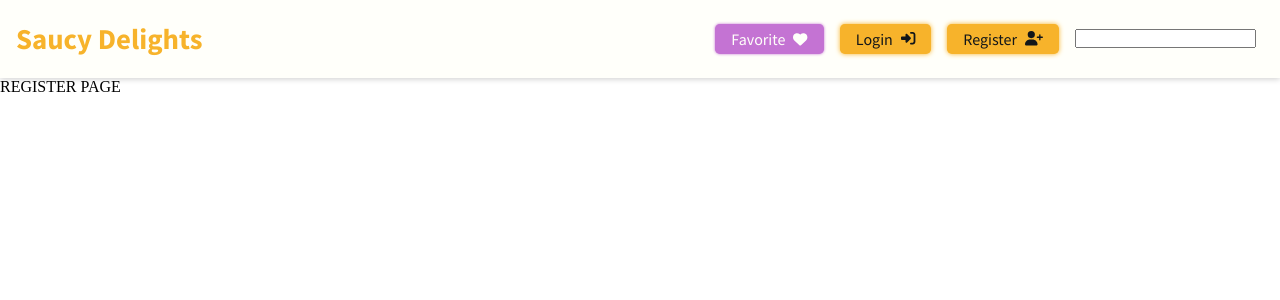
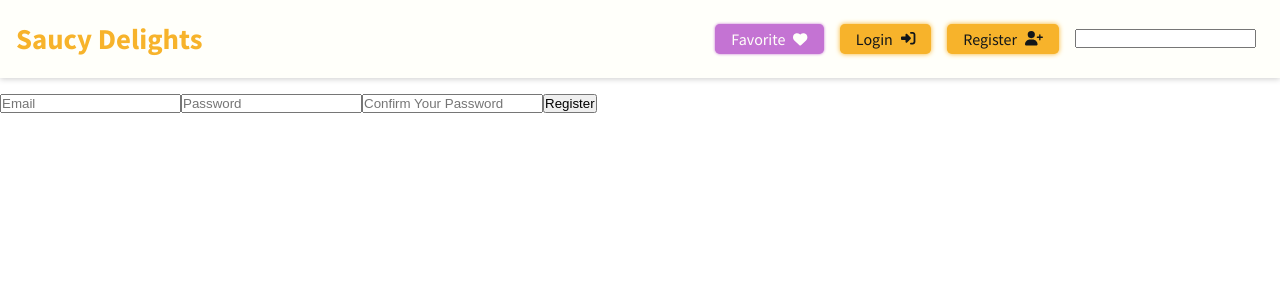
Before and after one commit to bababubudev/Saucy_Delights, a React (Vite) app in the folder frontend/: page /register in a window 1280 px wide. Shown: the top 300 px of the page. Built offline with nearby package versions, Linux system fonts and the light colour scheme; a web font is replaced by a local one.

Commit message:
login register page initial HTML

```diff
--- a/frontend/src/components/Hamburger.tsx
+++ b/frontend/src/components/Hamburger.tsx
@@ -7,7 +7,7 @@ import { faRightToBracket } from "@fortawesome/free-solid-svg-icons";
 import "../styles/navbar.scss";
 import { faUserPlus } from "@fortawesome/free-solid-svg-icons";
 import { faHeart } from "@fortawesome/free-solid-svg-icons";
-
+import { faMagnifyingGlass } from "@fortawesome/free-solid-svg-icons";
 function Hamburger() {
   const [isOpen, setIsOpen] = useState(false);
   const location = useLocation();
@@ -46,7 +46,10 @@ function Hamburger() {
               </span>
             </Link>
           </li>
-          <input type="search" placeholder="Search for a recipe..." />
+          <div className="search">
+            <FontAwesomeIcon icon={faMagnifyingGlass} className="search-icon"/>
+            <input type="search" placeholder="Search for a recipe..." />
+          </div>
         </ul>
       )}
     </div>
--- a/frontend/src/pages/Login.tsx
+++ b/frontend/src/pages/Login.tsx
@@ -1,9 +1,52 @@
-import React from 'react'
+import React from "react";
+import { useState, useEffect } from "react";
 
 function Login() {
+  const [formData, setFormData] = useState({
+    email: "",
+    password: "",
+  });
+
+  const { email, password } = formData;
+
+
+  function onChangeHandler(e) {
+    setFormData((prevState) => ({
+      ...prevState,
+      [e.target.name]: e.target.value,
+    }));
+  }
+
+  function onSubmitHandler(e) {
+    e.preventDefault();
+  }
   return (
-    <div>LOGIN PAGE</div>
-  )
+    <>
+      <section className="form">
+        <form onSubmit={onSubmitHandler}>
+
+          <input
+            type="text"
+            id="email"
+            name="email"
+            value={email}
+            placeholder="Email"
+            onChange={onChangeHandler}
+          />
+          <input
+            type="password"
+            id="password"
+            name="password"
+            value={password}
+            placeholder="Password"
+            onChange={onChangeHandler}
+          />
+
+          <button type="submit">Login</button>
+        </form>
+      </section>
+    </>
+  );
 }
 
-export default Login
+export default Login;
--- a/frontend/src/pages/Register.tsx
+++ b/frontend/src/pages/Register.tsx
@@ -1,9 +1,59 @@
-import React from 'react'
+import React from "react";
+
+import { useState, useEffect } from "react";
 
 function Register() {
+  const [formData, setFormData] = useState({
+    email: "",
+    password: "",
+    password2: "",
+  });
+
+  const { email, password, password2 } = formData;
+
+  function onChangeHandler(e) {
+    setFormData((prevState) => ({
+      ...prevState,
+      [e.target.name]: e.target.value,
+    }));
+  }
+
+  function onSubmitHandler(e) {
+    e.preventDefault();
+  }
   return (
-    <div>REGISTER PAGE</div>
-  )
+    <>
+      <section className="form">
+        <form onSubmit={onSubmitHandler}>
+          <input
+            type="text"
+            id="email"
+            name="email"
+            value={email}
+            placeholder="Email"
+            onChange={onChangeHandler}
+          />
+          <input
+            type="password"
+            id="password"
+            name="password"
+            value={password}
+            placeholder="Password"
+            onChange={onChangeHandler}
+          />
+          <input
+            type="password"
+            id="password2"
+            name="password2"
+            value={password2}
+            placeholder="Confirm Your Password"
+            onChange={onChangeHandler}
+          />
+          <button type="submit">Register</button>
+        </form>
+      </section>
+    </>
+  );
 }
 
-export default Register
+export default Register;
--- a/frontend/src/styles/navbar.scss
+++ b/frontend/src/styles/navbar.scss
@@ -8,6 +8,7 @@ nav {
   padding: 1rem;
   box-shadow: 0 1px 6px rgba(0, 0, 0, 0.2);
   font-family: "Source Sans Pro", sans-serif;
+  margin-bottom:1rem;
 
   li {
     list-style: none;
@@ -91,10 +92,10 @@ nav {
     .hamburger-menu-list {
       display: grid;
       grid-template-columns: 1fr 1fr;
-      grid-template-rows: 30% 1fr 1fr;
+      grid-template-rows: 25% 1fr 1fr;
       position: absolute;
       left: 0;
-      top: 4rem;
+      top: 3.9rem;
       text-align: right;
       width: 100%;
       background-color: $light-color;
@@ -123,8 +124,34 @@ nav {
         grid-column: 1/3;
       }
 
-      input {
+      .search {
         grid-column: 1/3;
+        grid-row: 3/4;
+        display:flex;
+        position:relative;
+        border:2px $dark-color solid;
+        border-radius: 0.3rem;
+        width:95%;
+        margin:0 auto;
+        padding:0.3rem 0;
+        margin-top:1.5rem;
+        input {
+          border:none;
+          outline: none;
+          padding-left:2rem;
+          width:96%;
+          font-family: "Source Sans Pro", sans-serif;
+          font-size:1.1rem;
+          &::placeholder {
+            padding-left:2rem;
+          }
+        }
+        .search-icon {
+          position:absolute;
+          left:10px;
+          top:50%;
+          transform: translateY(-50%);
+        }
       }
     }
     @media (min-width: 600px) {
@@ -153,8 +180,9 @@ nav {
     align-items: center;
     box-shadow: 0px 0px 3px $lighter-accent-color;
     margin: 0.5rem auto;
-    padding: 0.3rem 0;
+    padding: 0.35rem 0;
     width: 95%;
+    margin-top:1rem;
   }
 
   span {
```
